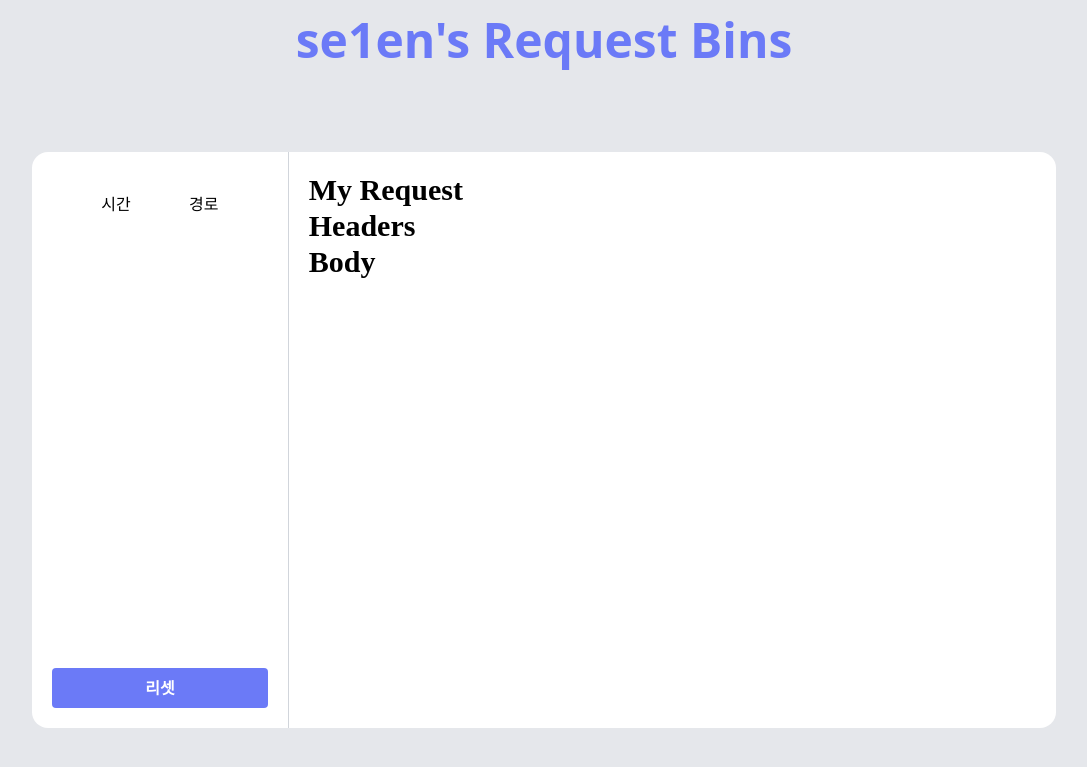
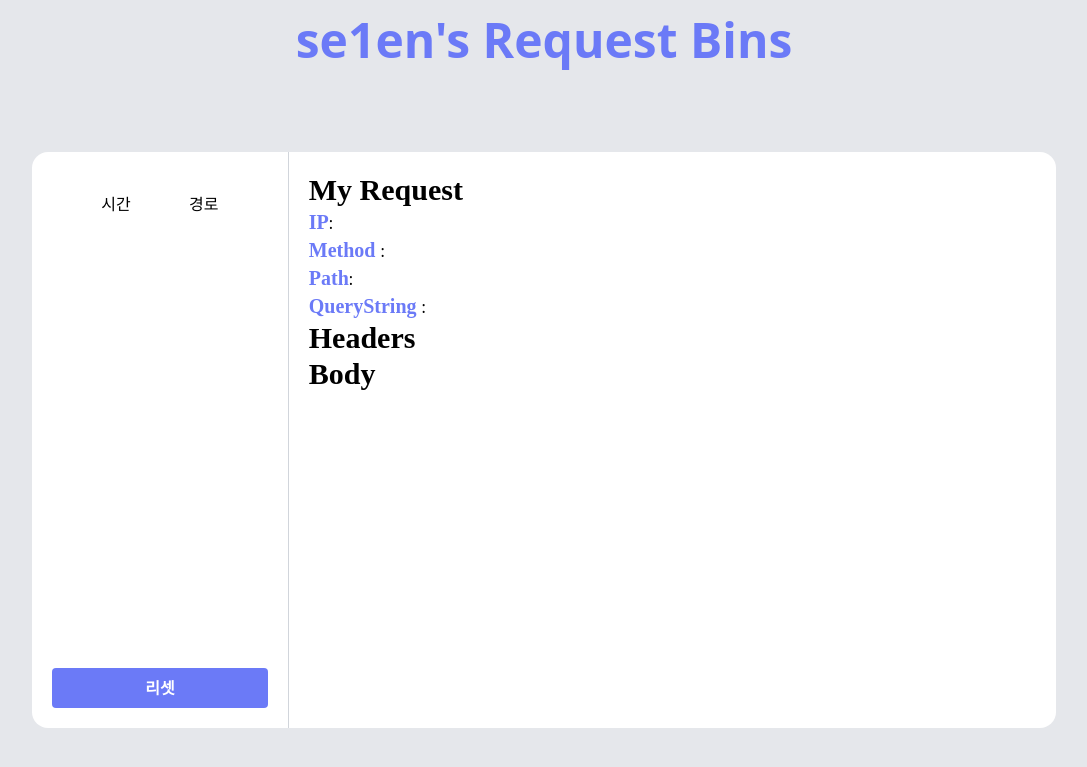
Before and after one commit to 34selen/request_bin, a Flask app: template templates/requests.html in a window 1280 px wide. Shown: the top 767 px of the page, without its empty margins (96-1183 px from the left). Run offline with Flask 3, Linux system fonts and the light colour scheme; the template is opened without the code that fills it, so the values that code supplies are empty; some libraries are stand-ins or nearby versions; some web fonts are replaced.

Commit message:
거의닿마

```diff
--- a/app.py
+++ b/app.py
@@ -1,11 +1,15 @@
-from flask import Flask, request, jsonify,render_template,send_from_directory
+from flask import Flask, request, jsonify, render_template, send_from_directory, Response
 import datetime
 import os
+from dotenv import load_dotenv
 
 app = Flask(__name__)
-
+load_dotenv()
 # 요청을 저장할 리스트
 request_log = []
+
+# 접근 비밀번호 설정
+ACCESS_PASSWORD = os.getenv("ACCESS_PASSWORD")
 
 # 모든 요청을 기록하는 미들웨어
 @app.before_request
@@ -16,16 +20,32 @@
         "headers": dict(request.headers),
         "body": request.get_data(as_text=True),
         "timestamp": datetime.datetime.now().strftime("%Y-%m-%d %H:%M:%S"),
-        "ip": request.remote_addr
+        "ip": request.remote_addr,
+        "query_string": "&".join([f"{key}={value}" for key, value in request.args.items()])
     }
-    if(log_entry['path'] !='/requests' and log_entry['path'] !='/favicon.ico' ):
+    #requests와 favicon.ico로 오는 요청은 무시함(아마 이건쓸대없을듯)
+    if log_entry['path'] != '/requests' and log_entry['path'] != '/favicon.ico':
         request_log.append(log_entry)
     print(f"Logged Request: {log_entry}")
 
 # 요청 기록을 조회하는 엔드포인트
 @app.route('/requests', methods=['GET'])
 def get_requests():
-    return  render_template('requests.html', logs=request_log)
+    # 비밀번호 확인
+    auth = request.authorization
+    if not auth or auth.password != ACCESS_PASSWORD:
+        return Response(
+            "Could not verify your access level for that URL.\n"
+            "You have to login with proper credentials", 401,
+            {'WWW-Authenticate': 'Basic realm="Login Required"'}
+        )
+    return render_template('requests.html', logs=request_log)
+@app.route('/reset', methods=['POST'])
+def reset_requests():
+    global request_log
+    request_log = []
+    return jsonify({"message": "Request log has been reset."}), 200
+
 
 # 기본 엔드포인트 (리퀘스트 빈으로 동작)
 @app.route('/', defaults={'path': ''})
@@ -37,5 +57,7 @@
         "path": request.path
     }), 200
 
+
+
 if __name__ == '__main__':
-    app.run(debug=True)
+    app.run()
--- a/templates/requests.html
+++ b/templates/requests.html
@@ -70,6 +70,7 @@
           </div>
           <button
             class="mt-3 bg-customBlue text-white font-bold py-2 px-4 rounded transition-colors hover:bg-blue-600"
+            onclick="fetch('/reset', { method: 'POST' }).then(() => location.reload());"
           >
             리셋
           </button>
@@ -81,6 +82,25 @@
           <!-- 오른쪽 요소 -->
           <div>
             <div class="text-3xl font-spoqa font-bold">My Request</div>
+            <span class="text-xl font-spoqa font-bold text-customBlue">IP</span
+            >:
+            <span id="IP"></span>
+            <br />
+            <span class="text-xl font-spoqa font-bold text-customBlue">
+              Method </span
+            >:
+            <span id="Method"></span>
+            <br />
+            <span class="text-xl font-spoqa font-bold text-customBlue">
+              Path</span
+            >:
+            <span id="Path"></span>
+            <br />
+            <span class="text-xl font-spoqa font-bold text-customBlue">
+              QueryString </span
+            >:
+            <span id="QueryString"></span>
+            <br />
           </div>
           <div>
             <div class="text-3xl font-spoqa font-bold">Headers</div>
@@ -106,7 +126,9 @@
         console.log(log)
         // log 정보를 화면에 출력
 
+        //해더 출력
         const headers = document.getElementById('headers');
+        const bodys = document.getElementById('Body');
         let headersContent = Object.entries(log.headers)
       .map(([key, value]) => `<span class="text-xl font-spoqa font-bold text-customBlue">${key}</span>: ${value}`)
       .join('<br>');
@@ -114,7 +136,19 @@
       .map(([key, value]) => `${key}: ${value}`)
       .join('<br>');
         headers.innerHTML = headersContent;
-        body.innerHTML = bodyContent;
+        bodys.innerHTML = bodyContent;
+        //ip출력
+        const ipElement  = document.getElementById('IP');
+        ipElement.innerHTML=log.ip
+        //Method출력
+        const MethodElement  = document.getElementById('Method');
+        MethodElement.innerHTML=log.method
+        //Path출력
+        const PathElement  = document.getElementById('Path');
+        PathElement.innerHTML=log.path
+        //QueryString출력
+        const QueryStringElement  = document.getElementById('QueryString');
+        QueryStringElement.innerHTML=log.query_string
       }
     </script>
   </body>
```
Also changed, not shown: 1 other file.
